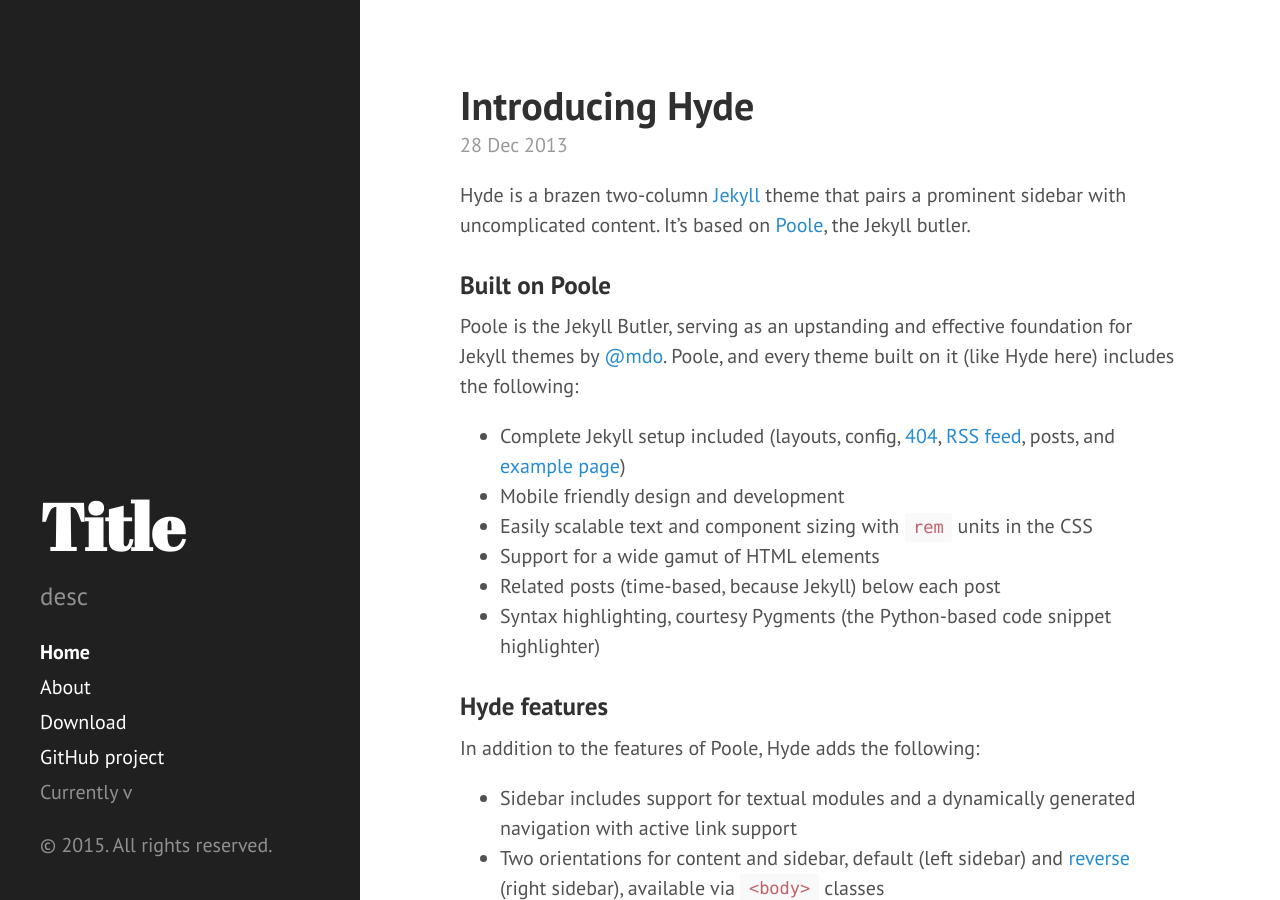
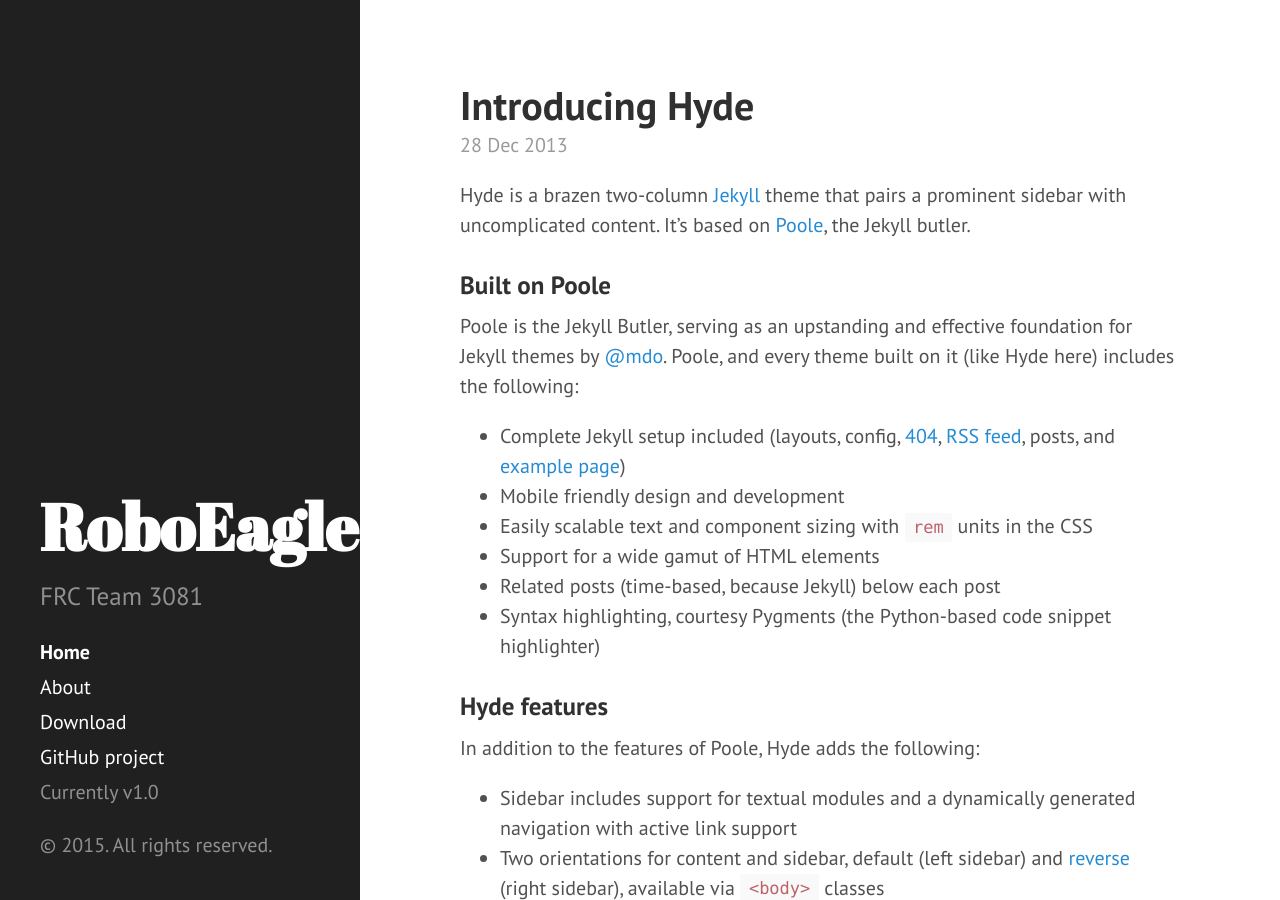
Before and after one commit to KennedyRoboEagles/KennedyRoboEagles.github.io-archive, a Jekyll site: the page built from index.html, in a window 1280 px wide and 900 px high. Built offline with Jekyll 4.4.1, drawn with Linux system fonts in a browser that asks for light colours; Markdown is read by kramdown in place of the engine named in the settings; the list of posts is cut into pages by our own code.

Commit message:
Add more config, update head to include base tag

```diff
--- a/_config.yml
+++ b/_config.yml
@@ -7,13 +7,14 @@
 relative_permalinks: true
 
 paginate:         5
+
 # setup
-title:            Title
+title:            RoboEagles
 tagline:          'Tagline'
-description:      'desc'
+description:      'FRC Team 3081'
 url:              http://kennedyrobotics.com
 baseurl:          /
-
+version:          1.0
 
 gems:
 - jekyll-mentions
--- a/_includes/head.html
+++ b/_includes/head.html
@@ -5,7 +5,7 @@
 
   <!-- Enable responsiveness on mobile devices-->
   <meta name="viewport" content="width=device-width, initial-scale=1.0, maximum-scale=1">
-
+  <base href="{{ site.url }}" />
   <title>
     {% if page.title == "Home" %}
       {{ site.title }} &middot; {{ site.tagline }}
```
